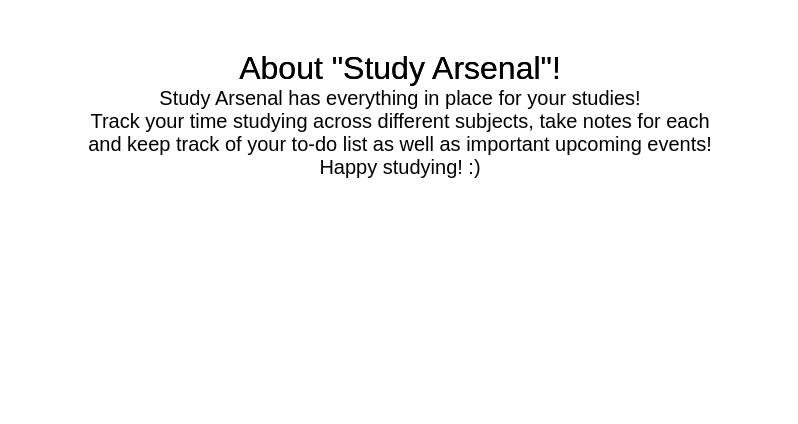
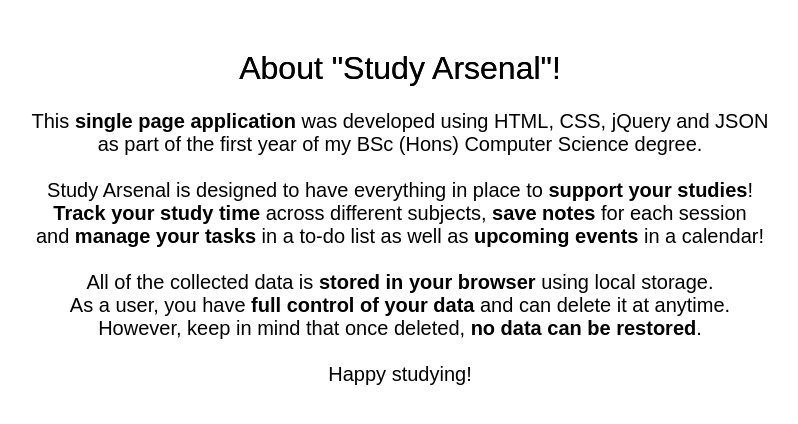
Before and after one commit to sphsny/StudyArsenal, a plain HTML site: page wwwroot/pages/about.html in a window 1280 px wide. Shown: the whole page, without its empty margins (240-1038 px from the left). Drawn offline with Linux system fonts and the light colour scheme; files that its build step writes are made by us from their sources.

Commit message:
adjusted the about.html text idk

```diff
--- a/wwwroot/pages/about.html
+++ b/wwwroot/pages/about.html
@@ -5,10 +5,19 @@
     <h1 class="container-header">About "Study Arsenal"!</h1>
     <div class="container centered">
         <p class="text-center larger-text">
-            Study Arsenal has everything in place for your studies!<br>
-            Track your time studying across different subjects, take notes for each<br>
-            and keep track of your to-do list as well as important upcoming events!<br>
-            Happy studying! :)
+            <br>
+            This <b>single page application</b> was developed using HTML, CSS, jQuery and JSON<br>
+            as part of the first year of my BSc (Hons) Computer Science degree.<br>
+            <br>
+            Study Arsenal is designed to have everything in place to <b>support your studies</b>!<br>
+            <b>Track your study time</b> across different subjects, <b>save notes</b> for each session<br>
+            and <b>manage your tasks</b> in a to-do list as well as <b>upcoming events</b> in a calendar!<br>
+            <br>
+            All of the collected data is <b>stored in your browser</b> using local storage.<br>
+            As a user, you have <b>full control of your data</b> and can delete it at anytime.<br>
+            However, keep in mind that once deleted, <b>no data can be restored</b>.<br>
+            <br>
+            Happy studying!<br>
         </p>
     </div>
 </body>
```
